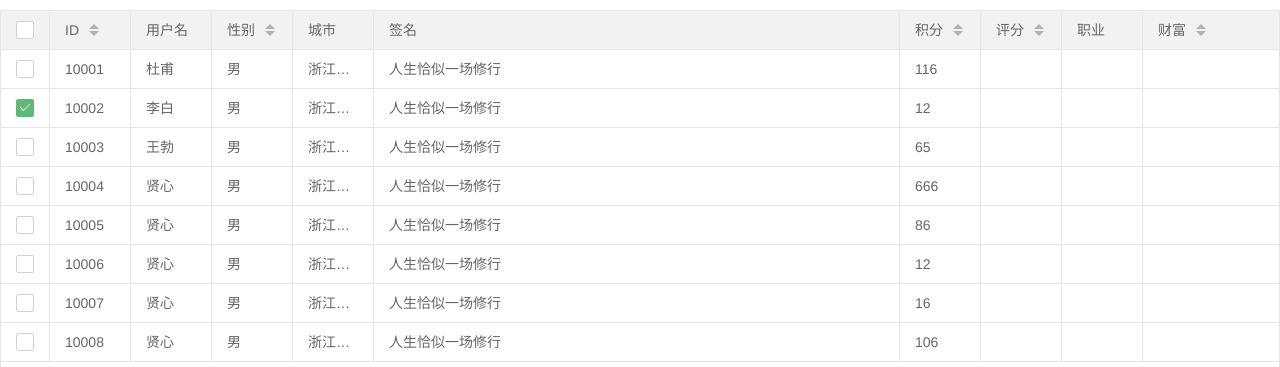
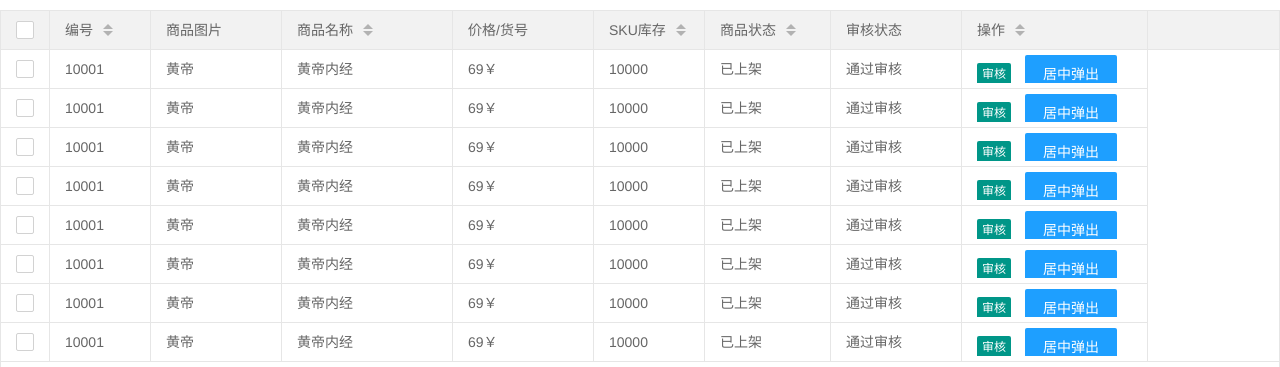
Before and after one commit to Fairy-Yss/goodsmanage, a plain HTML site: page view/check/html/check.html in a window 1280 px wide. Shown: the top 367 px of the page. Drawn offline with Linux system fonts and the light colour scheme.

Commit message:
商品列表页面

```diff
--- a/routerConfig.js
+++ b/routerConfig.js
@@ -1,8 +1,8 @@
 // 路由配置信息
 window.routers = [
   {path:'home',templateurl:'./view/home/html/home.html'},
-  {path:'page_1',templateurl:'./view/demo/html/demo.html'},
-  {path:'page_2',templateurl:'./view/demo2/html/demo.html'},
-  {path:'page_3',templateurl:'./view/demo2/html/demo.html'},
+  {path:'page_1',templateurl:'./view/demo/html/goodsList.html'},
+  {path:'page_2',templateurl:'./view/demo2/html/addGoods.html'},
+  {path:'page_3',templateurl:'./view/check/html/check.html'},
   {path:'page_4',templateurl:'./view/demo2/html/demo.html'}
 ];
--- a/view/demo/html/demo.html
+++ b/view/check/html/check.html
@@ -9,6 +9,11 @@
 </head>
 <body>
   <table class="layui-hide" id="demoTable"></table>
+  <script type="text/html" id="barDemo">
+    <!-- <a class="layui-btn layui-btn-primary layui-btn-xs" lay-event="detail">查看</a> -->
+    <a class="layui-btn layui-btn-xs" lay-event="edit" data-type="auto" data-method="offset">审核</a>
+    <button class="layui-btn layui-btn-normal" data-type="auto" data-method="offset">居中弹出</button>
+  </script>
   <a href="javascrit:void(0)" onclick="gotoPage('home')">父子通信测试</a>
 
   <!--引入jqeury文件 因为layui.js依赖jquery因此需要在它之前引入，引入了之后，本页面的所有js文件也可以使用jquery语法了-->
@@ -16,6 +21,13 @@
   <!--引入layui js文件-->
   <script src="../../../lib/layui/layui.all.js" charset="utf-8"></script>
   <!--引入自己的脚本文件-->
-  <script src="../js/demo.js"></script>
+  <script src="../js/check.js"></script>
+  <script>
+      $('#layerDemo .layui-btn-normal').click(function(){
+          alert("wq");
+//         var layer = layui.layer;
+//   layer.msg('hello');
+  });
+  </script>
 </body>
 </html>
--- /dev/null
+++ b/view/check/js/check.js
@@ -0,0 +1,101 @@
+(function() { // 子iframe中注册父frame的routeruitl才能
+    window.routerutil = window.parent.routerutil;
+  })();
+
+  function gotoPage(page) {
+    routerutil.route(page);
+  }
+
+  var table = layui.table;
+
+  table.render({
+    elem: '#demoTable' ,
+    //,url:'https://www.layui.com/demo/table/user/?page=1&limit=1
+    cols: [[
+      {type:'checkbox'},
+      {field:'id', width:100, title: '编号', sort: true},
+      {field:'goodspic', width:130, title: '商品图片'},
+      {field:'goodsname', width:170, title: '商品名称', sort: true},
+      {field:'price', width:140, title: '价格/货号'},
+      {field:'sku', width:110, title: 'SKU库存', sort: true},
+      {field:'goodsta', width:125, title: '商品状态', sort: true},
+      {field:'verifysta', width:130, title: '审核状态'},
+      {field:'operate', width:185, title: '操作', sort: true,toolbar: '#barDemo'},
+    ]] ,
+    // 两种方式为数据表格赋值 第一种就是 url 给出一个数据接口地址 第二种就是使用 data属性直接赋值
+    //url: '请求接口',
+    data: [{
+      "id": "10001"
+      ,"goodspic": "黄帝"
+      ,"goodsname": "黄帝内经"
+      ,"price": "69￥"
+      ,"sku": "10000"
+      ,"goodsta": "已上架"
+      ,"verifysta": "通过审核"
+      ,"operate": ""
+    }, {
+      "id": "10001"
+      ,"goodspic": "黄帝"
+      ,"goodsname": "黄帝内经"
+      ,"price": "69￥"
+      ,"sku": "10000"
+      ,"goodsta": "已上架"
+      ,"verifysta": "通过审核"
+      ,"operate": ""
+    }, {
+      "id": "10001"
+      ,"goodspic": "黄帝"
+      ,"goodsname": "黄帝内经"
+      ,"price": "69￥"
+      ,"sku": "10000"
+      ,"goodsta": "已上架"
+      ,"verifysta": "通过审核"
+      ,"operate": ""
+    }, {
+      "id": "10001"
+      ,"goodspic": "黄帝"
+      ,"goodsname": "黄帝内经"
+      ,"price": "69￥"
+      ,"sku": "10000"
+      ,"goodsta": "已上架"
+      ,"verifysta": "通过审核"
+      ,"operate": ""
+    }, {
+      "id": "10001"
+      ,"goodspic": "黄帝"
+      ,"goodsname": "黄帝内经"
+      ,"price": "69￥"
+      ,"sku": "10000"
+      ,"goodsta": "已上架"
+      ,"verifysta": "通过审核"
+      ,"operate": ""
+    }, {
+      "id": "10001"
+      ,"goodspic": "黄帝"
+      ,"goodsname": "黄帝内经"
+      ,"price": "69￥"
+      ,"sku": "10000"
+      ,"goodsta": "已上架"
+      ,"verifysta": "通过审核"
+      ,"operate": ""
+    }, {
+      "id": "10001"
+      ,"goodspic": "黄帝"
+      ,"goodsname": "黄帝内经"
+      ,"price": "69￥"
+      ,"sku": "10000"
+      ,"goodsta": "已上架"
+      ,"verifysta": "通过审核"
+      ,"operate": ""
+    }, {
+      "id": "10001"
+      ,"goodspic": "黄帝"
+      ,"goodsname": "黄帝内经"
+      ,"price": "69￥"
+      ,"sku": "10000"
+      ,"goodsta": "已上架"
+      ,"verifysta": "通过审核"
+      ,"operate": ""
+    }] ,
+    page: true
+  });
--- a/view/demo/js/demo.js
+++ /dev/null
@@ -1,119 +0,0 @@
-(function() { // 子iframe中注册父frame的routeruitl才能
-  window.routerutil = window.parent.routerutil;
-})();
-
-function gotoPage(page) {
-  routerutil.route(page);
-}
-
-var table = layui.table;
-
-table.render({
-  elem: '#demoTable' ,
-  //,url:'https://www.layui.com/demo/table/user/?page=1&limit=1
-  cols: [[
-    {type:'checkbox'},
-    {field:'id', width:80, title: 'ID', sort: true},
-    {field:'username', width:80, title: '用户名'},
-    {field:'sex', width:80, title: '性别', sort: true},
-    {field:'city', width:80, title: '城市'},
-    {field:'sign', title: '签名', minWidth: 150},
-    {field:'experience', width:80, title: '积分', sort: true},
-    {field:'score', width:80, title: '评分', sort: true},
-    {field:'classify', width:80, title: '职业'},
-    {field:'wealth', width:135, title: '财富', sort: true},
-  ]] ,
-  // 两种方式为数据表格赋值 第一种就是 url 给出一个数据接口地址 第二种就是使用 data属性直接赋值
-  //url: '请求接口',
-  data: [{
-    "id": "10001"
-    ,"username": "杜甫"
-    ,"email": "xianxin@layui.com"
-    ,"sex": "男"
-    ,"city": "浙江杭州"
-    ,"sign": "人生恰似一场修行"
-    ,"experience": "116"
-    ,"ip": "192.168.0.8"
-    ,"logins": "108"
-    ,"joinTime": "2016-10-14"
-  }, {
-    "id": "10002"
-    ,"username": "李白"
-    ,"email": "xianxin@layui.com"
-    ,"sex": "男"
-    ,"city": "浙江杭州"
-    ,"sign": "人生恰似一场修行"
-    ,"experience": "12"
-    ,"ip": "192.168.0.8"
-    ,"logins": "106"
-    ,"joinTime": "2016-10-14"
-    ,"LAY_CHECKED": true
-  }, {
-    "id": "10003"
-    ,"username": "王勃"
-    ,"email": "xianxin@layui.com"
-    ,"sex": "男"
-    ,"city": "浙江杭州"
-    ,"sign": "人生恰似一场修行"
-    ,"experience": "65"
-    ,"ip": "192.168.0.8"
-    ,"logins": "106"
-    ,"joinTime": "2016-10-14"
-  }, {
-    "id": "10004"
-    ,"username": "贤心"
-    ,"email": "xianxin@layui.com"
-    ,"sex": "男"
-    ,"city": "浙江杭州"
-    ,"sign": "人生恰似一场修行"
-    ,"experience": "666"
-    ,"ip": "192.168.0.8"
-    ,"logins": "106"
-    ,"joinTime": "2016-10-14"
-  }, {
-    "id": "10005"
-    ,"username": "贤心"
-    ,"email": "xianxin@layui.com"
-    ,"sex": "男"
-    ,"city": "浙江杭州"
-    ,"sign": "人生恰似一场修行"
-    ,"experience": "86"
-    ,"ip": "192.168.0.8"
-    ,"logins": "106"
-    ,"joinTime": "2016-10-14"
-  }, {
-    "id": "10006"
-    ,"username": "贤心"
-    ,"email": "xianxin@layui.com"
-    ,"sex": "男"
-    ,"city": "浙江杭州"
-    ,"sign": "人生恰似一场修行"
-    ,"experience": "12"
-    ,"ip": "192.168.0.8"
-    ,"logins": "106"
-    ,"joinTime": "2016-10-14"
-  }, {
-    "id": "10007"
-    ,"username": "贤心"
-    ,"email": "xianxin@layui.com"
-    ,"sex": "男"
-    ,"city": "浙江杭州"
-    ,"sign": "人生恰似一场修行"
-    ,"experience": "16"
-    ,"ip": "192.168.0.8"
-    ,"logins": "106"
-    ,"joinTime": "2016-10-14"
-  }, {
-    "id": "10008"
-    ,"username": "贤心"
-    ,"email": "xianxin@layui.com"
-    ,"sex": "男"
-    ,"city": "浙江杭州"
-    ,"sign": "人生恰似一场修行"
-    ,"experience": "106"
-    ,"ip": "192.168.0.8"
-    ,"logins": "106"
-    ,"joinTime": "2016-10-14"
-  }] ,
-  page: true
-});
```
Also changed, not shown: index.html (+2 -1 lines), view/check/html/checkSite.html (added, +28 -0 lines), view/demo/html/goodsList.html (added, +26 -0 lines), view/demo/js/goodsList.js (added, +110 -0 lines), view/demo2/html/addGoods.html (added, +106 -0 lines), view/demo2/html/demo.html (deleted, +0 -12 lines).
